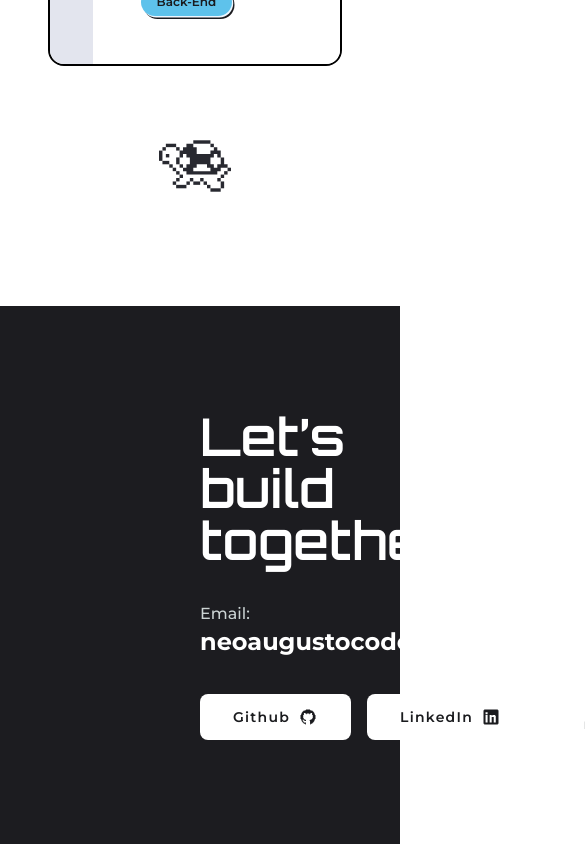
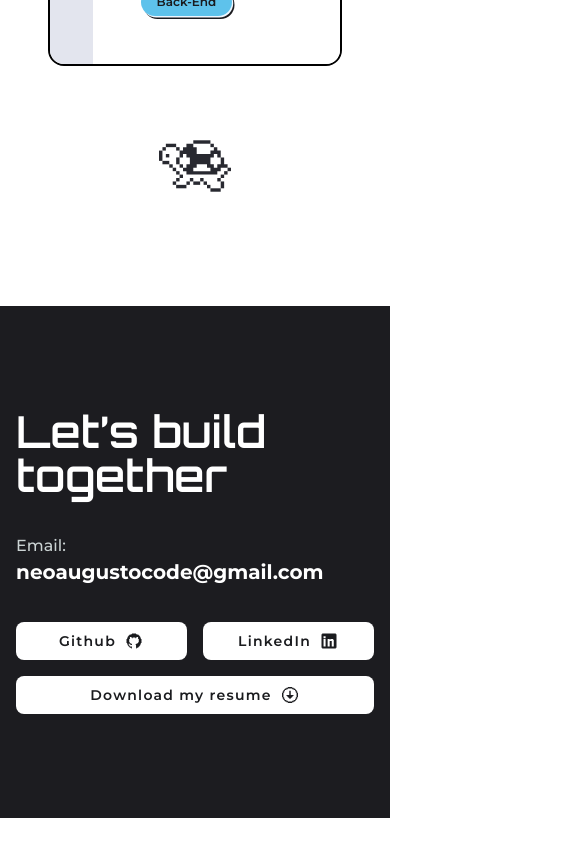
Before and after one commit to Augusto-DF/portfolio, a React (Create React App) app: page / in a window 390 px wide. Shown: the part 2267-3111 px from the top of the page, 585 px wide, since content can reach past the window. After the commit the page ends 3085 px from the top, so only its background shows below. Built offline with nearby package versions, Linux system fonts and the light colour scheme.

Commit message:
feat: Add footer mobile version

```diff
--- a/src/components/footer/styles.module.scss
+++ b/src/components/footer/styles.module.scss
@@ -46,3 +46,27 @@ footer {
         gap: 1.6rem;
     }
 }
+
+@include sm-viewport {
+    footer {
+        padding: 10.4rem 1.6rem;
+
+        h2 {
+            font-size: $font-size-xxl;
+        }
+
+        h3 {
+            font-size: 2rem;
+        }
+
+        .buttonContainer {
+            min-width: 32.8rem;
+            flex-wrap: wrap;
+            justify-content: stretch;
+
+            button {
+                flex: 1;
+            }
+        }
+    }
+}
```
